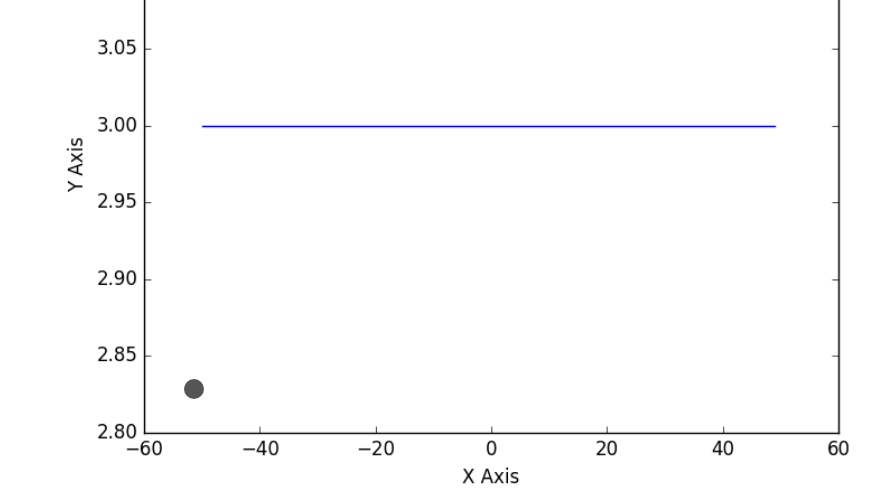
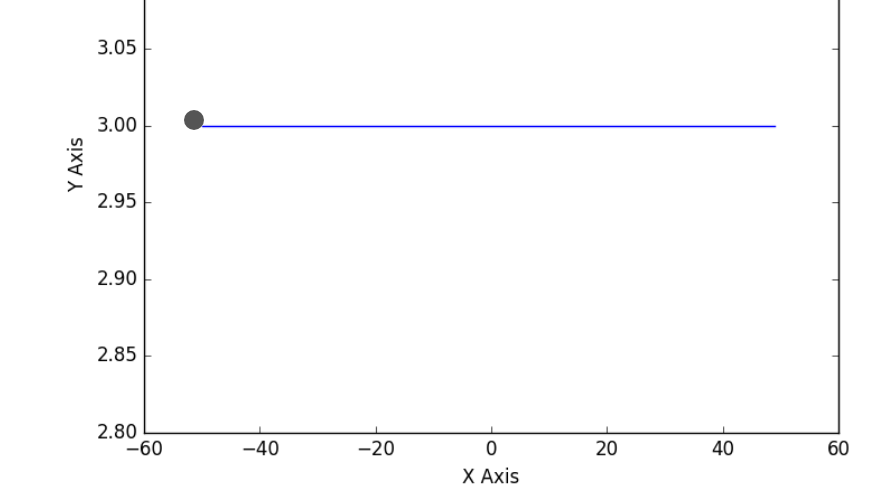
Before and after one commit to rbobkoskie3/rbobkoskie3.github.io, a Jekyll site: the page built from line/lineZeroSlope.html, in a window 1280 px wide. Shown: the part 578-1066 px from the top of the page, without its empty margins (160-1040 px from the left). Built offline with Jekyll 4.4.1, drawn with Linux system fonts in a browser that asks for light colours.

Commit message:
Add files via upload

```diff
--- a/line/lineZeroSlope.html
+++ b/line/lineZeroSlope.html
@@ -198,8 +198,8 @@
         }
         /* Standard syntax */
         @keyframes tracePlt {
-            0%   {left:17%; top:82%;}
-            100% {left:82%; top:15%;}
+            0%   {left:17%; top:42%;}
+            100% {left:82%; top:42%;}
         }
 
         /*
```
